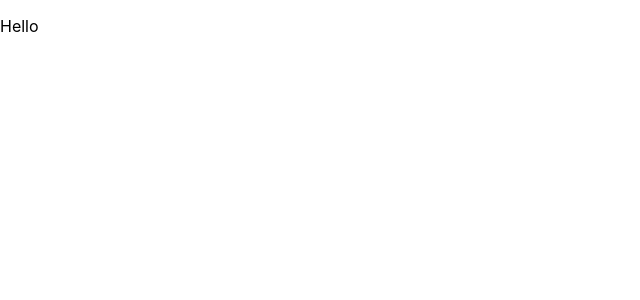
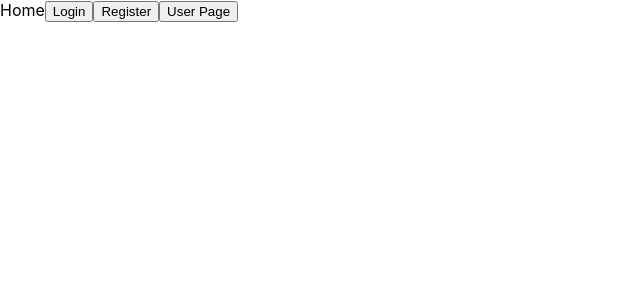
Before and after one commit to nuwwan/django-react-session-auth, a React (Create React App) app in the folder frontend/: page / in a window 1280 px wide. Shown: the top 300 px of the page, without its empty margins (0-640 px from the left). Built offline with nearby package versions, Linux system fonts and the light colour scheme.

Commit message:
basic authentication setup with auth context

```diff
--- a/frontend/src/App.tsx
+++ b/frontend/src/App.tsx
@@ -1,10 +1,11 @@
-import React from 'react';
-import logo from './logo.svg';
-import './App.css';
+import { AuthProvider } from './services/auth/AuthProvider';
+import Routes from './Routes';
 
 function App() {
   return (
-    <p>Hello</p>
+    <AuthProvider>
+      <Routes />
+    </AuthProvider>
   );
 }
 
--- /dev/null
+++ b/frontend/src/Routes.tsx
@@ -0,0 +1,22 @@
+import React from "react"
+import { Route, Routes as Router } from "react-router-dom"
+import Home from "./pages/auth/Home"
+import Register from "./pages/auth/Register"
+import Login from "./pages/auth/Login"
+import ProtectedRoute from "./components/ProtectedRoute"
+import User from "./pages/auth/User"
+
+const Routes = () => {
+    return (
+        <Router>
+            <Route path='/' element={<Home />} />
+            <Route path='/login' element={<Login />} />
+            <Route path='/register' element={<Register />} />
+            <Route element={<ProtectedRoute />}>
+                <Route path='/user' element={<User />} />
+            </Route>
+        </Router>
+    )
+}
+
+export default Routes
--- /dev/null
+++ b/frontend/src/components/ProtectedRoute.tsx
@@ -0,0 +1,17 @@
+import React, { Component, ComponentType } from "react";
+import { useAuth } from "../services/auth/AuthProvider";
+import { Route, Navigate, RouteProps, Outlet } from "react-router-dom";
+
+const ProtectedRoute: React.FC<RouteProps> = (props:RouteProps) => {
+    const { isAuthenticated } = useAuth();
+
+    if (!isAuthenticated) {
+        return <Navigate to='/login' replace/>
+    }
+
+    return (
+        <Outlet/>
+    )
+}
+
+export default ProtectedRoute;
--- a/frontend/src/index.tsx
+++ b/frontend/src/index.tsx
@@ -3,13 +3,16 @@ import ReactDOM from 'react-dom/client';
 import './index.css';
 import App from './App';
 import reportWebVitals from './reportWebVitals';
+import { BrowserRouter } from 'react-router-dom';
 
 const root = ReactDOM.createRoot(
   document.getElementById('root') as HTMLElement
 );
 root.render(
   <React.StrictMode>
-    <App />
+    <BrowserRouter>
+      <App />
+    </BrowserRouter>
   </React.StrictMode>
 );
 
--- a/frontend/src/pages/auth/Home.tsx
+++ b/frontend/src/pages/auth/Home.tsx
@@ -1,8 +1,13 @@
+import { useNavigate } from "react-router-dom"
 
 const Home: React.FC = (props) => {
+    const navigate = useNavigate()
     return (
         <div>
             Home
+            <button onClick={()=>navigate('/login')}>Login</button>
+            <button onClick={()=>navigate('/register')}>Register</button>
+            <button onClick={()=>navigate('/user')}>User Page</button>
         </div>
     )
 }
--- a/frontend/src/pages/auth/Login.tsx
+++ b/frontend/src/pages/auth/Login.tsx
@@ -1,8 +1,20 @@
+import React from "react"
+import { useNavigate } from "react-router-dom"
+import { useAuth } from "../../services/auth/AuthProvider"
 
-const Login:React.FC=(props)=>{
+const Login: React.FC = (props) => {
+    const { isAuthenticated, setIsAuthenticated } = useAuth()
+    const navigate = useNavigate()
+
+    const handleLogin = () => {
+        console.log("nuwa")
+        setIsAuthenticated(true)
+        navigate('/user')
+    }
+
     return (
         <div>
-            Login
+            <button onClick={handleLogin}>Login</button>
         </div>
     )
 }
--- a/frontend/src/pages/auth/Register.tsx
+++ b/frontend/src/pages/auth/Register.tsx
@@ -3,7 +3,7 @@
 const Register:React.FC=(props)=>{
     return (
         <div>
-            Login
+            Register
         </div>
     )
 }
--- /dev/null
+++ b/frontend/src/pages/auth/User.tsx
@@ -0,0 +1,9 @@
+
+const User:React.FC=(props)=>{
+    return (
+        <div>
+            User
+        </div>
+    )
+}
+export default User
--- /dev/null
+++ b/frontend/src/services/auth/AuthContext.ts
@@ -0,0 +1,13 @@
+import { createContext } from "react"
+
+type IAuthContext={
+    isAuthenticated:boolean;
+    setIsAuthenticated:(newState:boolean)=>void;
+
+}
+// Default value for auth cotext
+export const initialValue:IAuthContext={
+    isAuthenticated:false,setIsAuthenticated:()=>{}
+}
+
+export const AuthContext=createContext<IAuthContext>(initialValue)
--- /dev/null
+++ b/frontend/src/services/auth/AuthProvider.tsx
@@ -0,0 +1,20 @@
+import React, { useContext, useState, createContext, ReactNode } from "react";
+import { AuthContext, initialValue } from "./AuthContext";
+
+type AuthProviderPropType = {
+    children: ReactNode
+}
+
+export const AuthProvider = ({ children }: AuthProviderPropType) => {
+    const [isAuthenticated, setIsAuthenticated] = useState<boolean>(initialValue.isAuthenticated)
+
+    return (
+        <AuthContext.Provider value={{ isAuthenticated, setIsAuthenticated }}>
+            {children}
+        </AuthContext.Provider>
+    )
+}
+
+export const useAuth = () => {
+    return useContext(AuthContext);
+};
```
